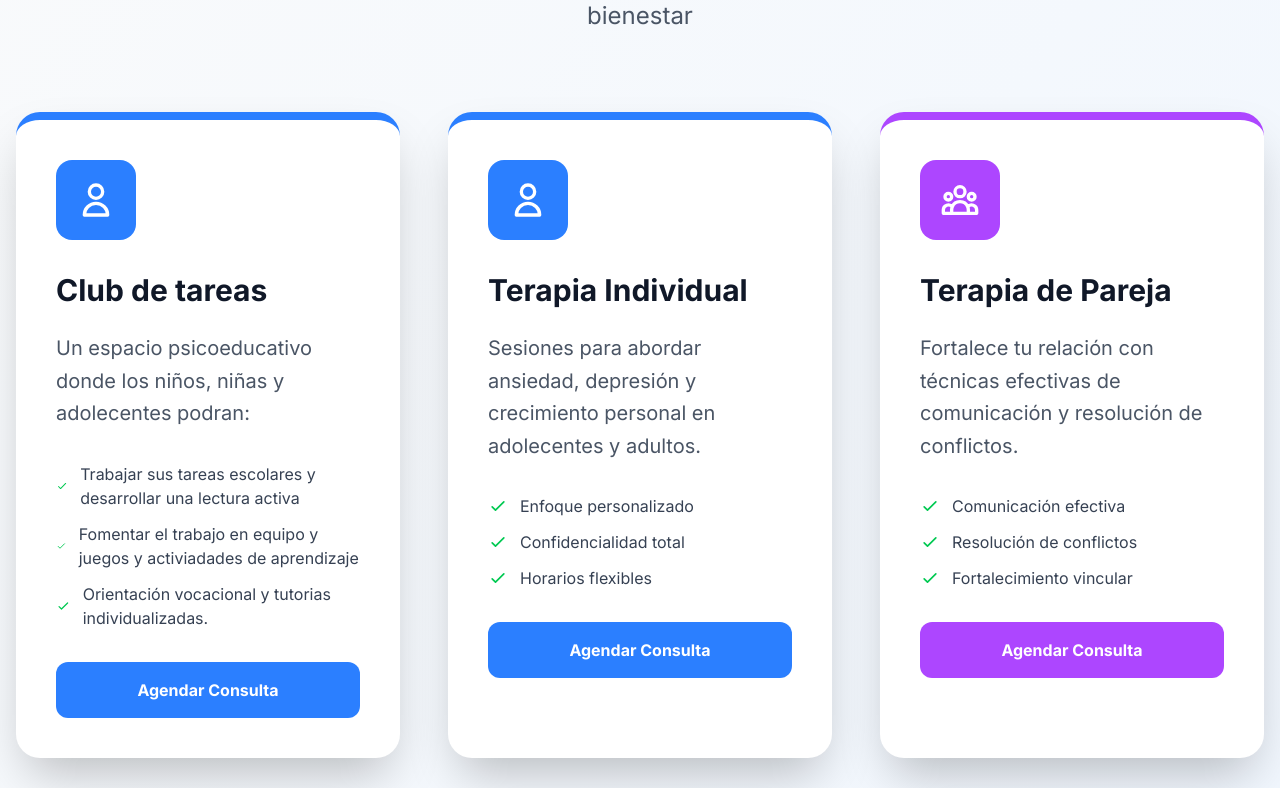
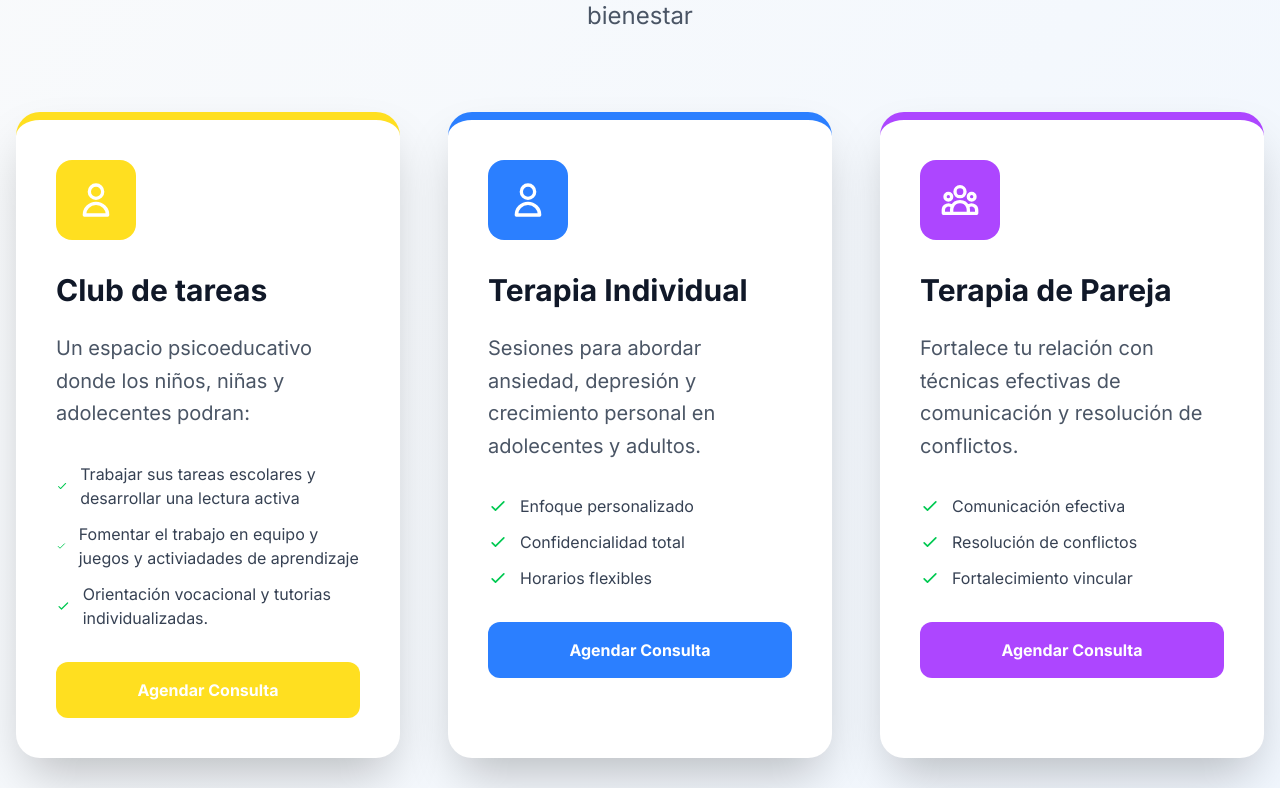
Before and after one commit to revax8/mentalHealth, an Angular app: page / in a window 1280 px wide. Shown: the part 1052-1840 px from the top of the page. Built offline with nearby package versions, Linux system fonts and the light colour scheme.

Commit message:
ajustes de colores y titulos

```diff
--- a/src/app/Components/centro-bienestar/centro-bienestar.component.html
+++ b/src/app/Components/centro-bienestar/centro-bienestar.component.html
@@ -16,7 +16,7 @@
         </p>
       </div>
 
-      <!-- Botones CTA -->
+      <!-- Botones CTA
       <div class="flex flex-col sm:flex-row gap-6 justify-center items-center pt-8">
         <a routerLink="/contacto"
            class="bg-blue-600 hover:bg-blue-700 text-white font-bold text-xl px-12 py-6 rounded-full shadow-2xl hover:shadow-blue-500/25 transform hover:scale-105 transition-all duration-300 flex items-center space-x-4 min-w-[300px] justify-center">
@@ -25,15 +25,16 @@
           </svg>
           <span>Reservar Cita Ahora</span>
         </a>
-        <!---
+
         <a routerLink="/servicios"
            class="bg-white border-3 border-blue-600 text-blue-600 hover:bg-blue-600 hover:text-white font-bold text-xl px-12 py-6 rounded-full shadow-2xl hover:shadow-blue-500/25 transform hover:scale-105 transition-all duration-300 flex items-center space-x-4 min-w-[300px] justify-center">
           <svg class="w-6 h-6" fill="none" stroke="currentColor" viewBox="0 0 24 24">
             <path stroke-linecap="round" stroke-linejoin="round" stroke-width="2" d="M4.318 6.318a4.5 4.5 0 000 6.364L12 20.364l7.682-7.682a4.5 4.5 0 00-6.364-6.364L12 7.636l-1.318-1.318a4.5 4.5 0 00-6.364 0z"></path>
           </svg>
           <span>Ver Servicios</span>
-        </a>-->
+        </a>
       </div>
+      -->
     </div>
   </div>
 </section>
@@ -76,8 +77,8 @@
 
     <div class="grid md:grid-cols-3 gap-12">
          <!-- Club de tareas -->
-      <div class="bg-white rounded-3xl p-10 shadow-2xl hover:shadow-3xl transform hover:-translate-y-4 transition-all duration-500 border-t-8 border-blue-500">
-        <div class="bg-blue-500 w-20 h-20 rounded-2xl flex items-center justify-center mb-8">
+      <div class="bg-white rounded-3xl p-10 shadow-2xl hover:shadow-3xl transform hover:-translate-y-4 transition-all duration-500 border-t-8 border-yellow-300">
+        <div class="bg-yellow-300 w-20 h-20 rounded-2xl flex items-center justify-center mb-8">
           <svg class="w-10 h-10 text-white" fill="none" stroke="currentColor" viewBox="0 0 24 24">
             <path stroke-linecap="round" stroke-linejoin="round" stroke-width="2" d="M16 7a4 4 0 11-8 0 4 4 0 018 0zM12 14a7 7 0 00-7 7h14a7 7 0 00-7-7z"></path>
           </svg>
@@ -106,7 +107,7 @@
             <span class="text-gray-700">Orientación vocacional y tutorias individualizadas.</span>
           </div>
         </div>
-        <a routerLink="/contacto" class="block bg-blue-500 hover:bg-blue-600 text-white font-bold text-center py-4 px-8 rounded-xl transition-colors duration-300">
+        <a routerLink="/contacto" class="block bg-yellow-300 hover:bg-yellow-300 text-white font-bold text-center py-4 px-8 rounded-xl transition-colors duration-300">
           Agendar Consulta
         </a>
       </div>
@@ -254,6 +255,25 @@
   </div>
 </section>-->
 
+<section class="py-32 bg-gradient-to-br from-gray-50 to-blue-50">
+ <div class="flex flex-col sm:flex-row gap-6 justify-center items-center pt-8">
+        <a routerLink="/contacto"
+           class="bg-blue-600 hover:bg-blue-700 text-white font-bold text-xl px-12 py-6 rounded-full shadow-2xl hover:shadow-blue-500/25 transform hover:scale-105 transition-all duration-300 flex items-center space-x-4 min-w-[300px] justify-center">
+          <svg class="w-6 h-6" fill="none" stroke="currentColor" viewBox="0 0 24 24">
+            <path stroke-linecap="round" stroke-linejoin="round" stroke-width="2" d="M8 7V3m8 4V3m-9 8h10M5 21h14a2 2 0 002-2V7a2 2 0 00-2-2H5a2 2 0 00-2 2v12a2 2 0 002 2z"></path>
+          </svg>
+          <span>Reservar Cita Ahora</span>
+        </a>
+        <!---
+        <a routerLink="/servicios"
+           class="bg-white border-3 border-blue-600 text-blue-600 hover:bg-blue-600 hover:text-white font-bold text-xl px-12 py-6 rounded-full shadow-2xl hover:shadow-blue-500/25 transform hover:scale-105 transition-all duration-300 flex items-center space-x-4 min-w-[300px] justify-center">
+          <svg class="w-6 h-6" fill="none" stroke="currentColor" viewBox="0 0 24 24">
+            <path stroke-linecap="round" stroke-linejoin="round" stroke-width="2" d="M4.318 6.318a4.5 4.5 0 000 6.364L12 20.364l7.682-7.682a4.5 4.5 0 00-6.364-6.364L12 7.636l-1.318-1.318a4.5 4.5 0 00-6.364 0z"></path>
+          </svg>
+          <span>Ver Servicios</span>
+        </a>-->
+      </div>
+</section>
 <!-- Call to Action Final -->
 <section class="py-32 bg-gradient-to-br from-blue-600 via-purple-600 to-indigo-700 text-white">
   <div class="max-w-6xl mx-auto px-4 text-center">
```
